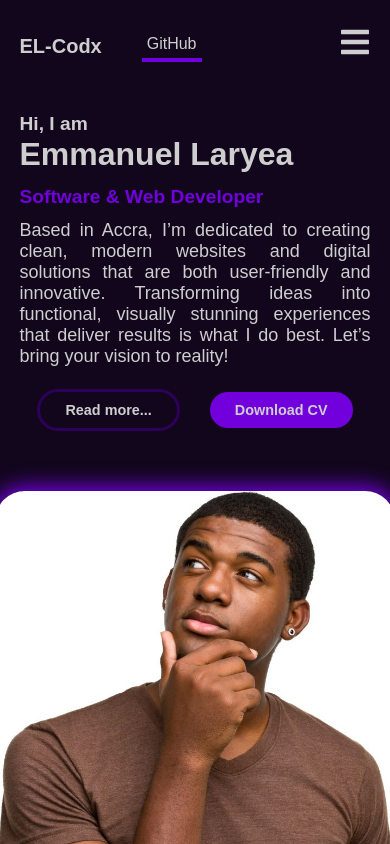
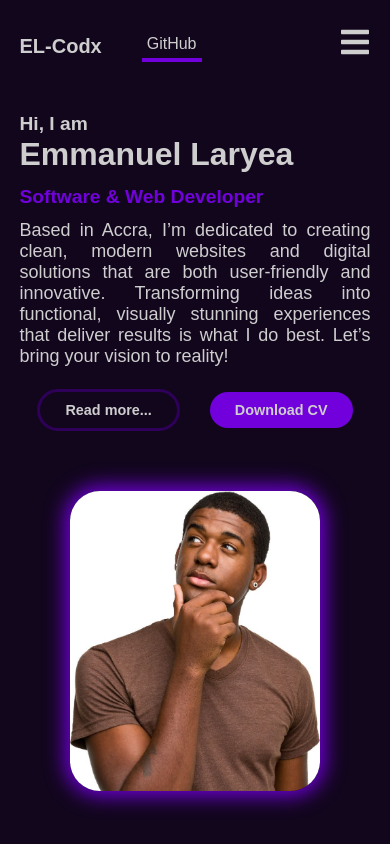
Before and after one commit to EL-Codx/el-folio, a React (Vite) app: page / in a window 390 px wide. Shown: the top 844 px of the page. Built offline with nearby package versions, Linux system fonts and the light colour scheme.

Commit message:
personal image sizing fixed on mobile

```diff
--- a/src/assets/css/App.css
+++ b/src/assets/css/App.css
@@ -273,6 +273,7 @@ footer p {
   .singular-card {
     flex: 1 1 calc(50% - 10px); /* a card per row */
   }
+
 }
 
 
--- a/src/assets/css/header.css
+++ b/src/assets/css/header.css
@@ -51,10 +51,10 @@
     font-size: 1.2rem;
 }
 
-.imagery {
+/* .imagery {
     flex: 1;
     width: 50%;
-}
+} */
 
 .imagery img {
     height: 350px;
@@ -167,8 +167,8 @@
     }
 
     .imagery img {
-        height: 350px;
-        width: 300px;
+        height: 300px !important;
+        width: 250px !important;
     }
 
     .main-container {
```
